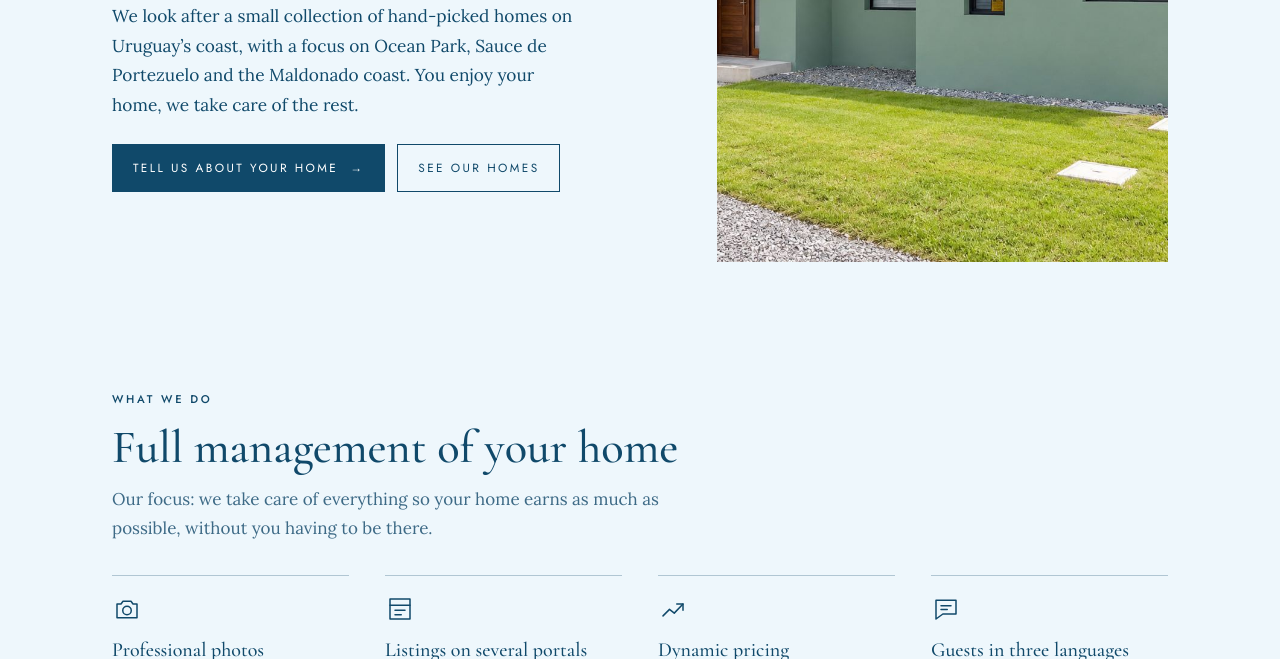
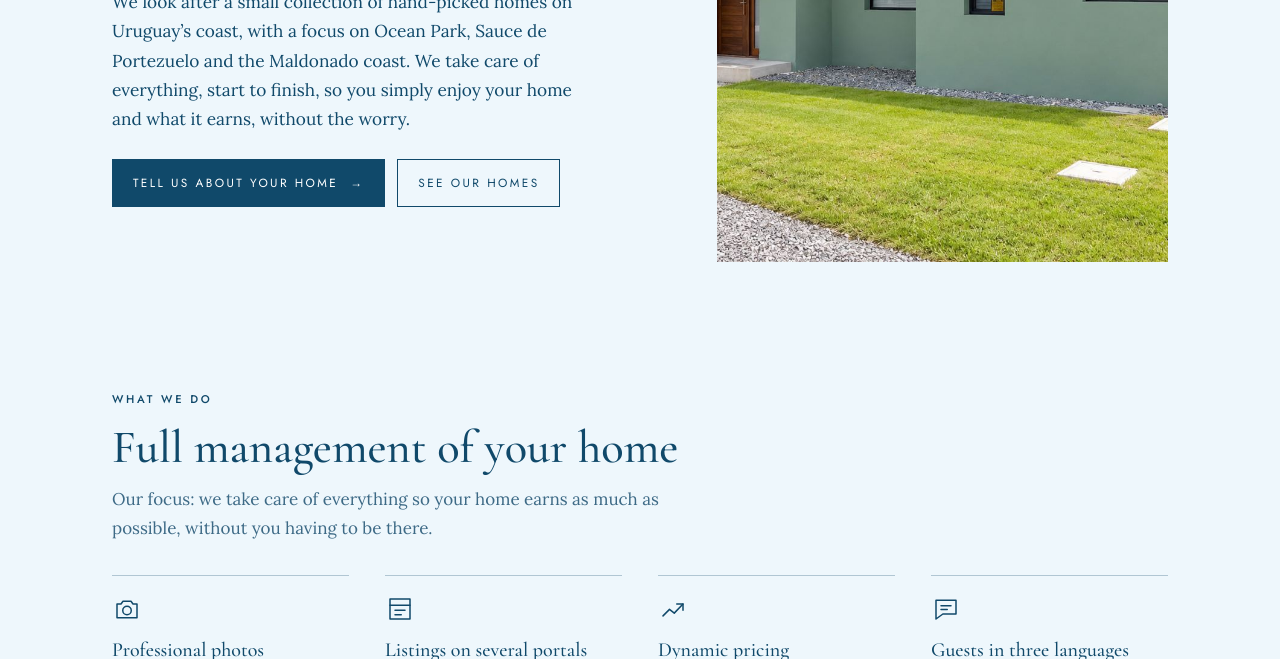
Before and after one commit to sophiesdestinations/sophiesdestinations.github.io, a plain HTML site: page index.html in a window 1280 px wide. Shown: the part 441-1100 px from the top of the page. Drawn offline with nearby package versions, Linux system fonts and the light colour scheme.

Commit message:
Hero-Text: wir kümmern uns um alles
Co-Authored-By: Claude Opus 5.5 <noreply@anthropic.com>
Claude-Session: https://claude.ai/code/session_01Dr5HfuUc7Q6XDfzdtyQsZz

```diff
--- a/index.html
+++ b/index.html
@@ -33,7 +33,7 @@
     <div style="display:grid;gap:24px">
       <span class="label soft"><span data-l="es">Gestión de casas · Costa uruguaya</span><span data-l="en">Home management · Uruguay’s coast</span></span>
       <h1><span data-l="es">Tu casa, <em>en buenas manos.</em></span><span data-l="en">Your home, <em>in good hands.</em></span></h1>
-      <p class="lead"><span data-l="es">Cuidamos una pequeña colección de casas elegidas a mano en la costa uruguaya, con foco en Ocean Park, Sauce de Portezuelo y la costa de Maldonado. Vos disfrutás tu casa, nosotros nos ocupamos del resto.</span><span data-l="en">We look after a small collection of hand-picked homes on Uruguay’s coast, with a focus on Ocean Park, Sauce de Portezuelo and the Maldonado coast. You enjoy your home, we take care of the rest.</span></p>
+      <p class="lead"><span data-l="es">Cuidamos una pequeña colección de casas elegidas a mano en la costa uruguaya, con foco en Ocean Park, Sauce de Portezuelo y la costa de Maldonado. Nos ocupamos de todo, de principio a fin, para que vos solo disfrutes tu casa y lo que te deja, sin preocupaciones.</span><span data-l="en">We look after a small collection of hand-picked homes on Uruguay’s coast, with a focus on Ocean Park, Sauce de Portezuelo and the Maldonado coast. We take care of everything, start to finish, so you simply enjoy your home and what it earns, without the worry.</span></p>
       <div class="ctas"><a class="btn" href="#contacto"><span data-l="es">Contanos sobre tu casa</span><span data-l="en">Tell us about your home</span> <span aria-hidden="true">→</span></a><a class="btn ghost" href="casas.html"><span data-l="es">Ver nuestras casas</span><span data-l="en">See our homes</span></a></div>
     </div>
   </section>
```
